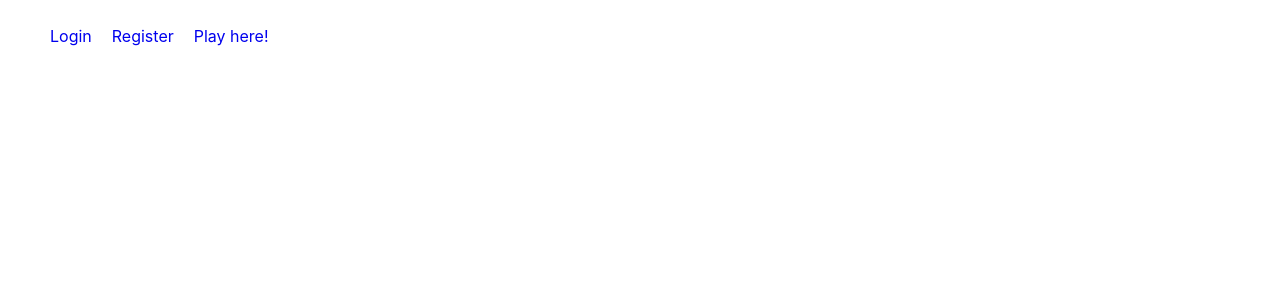
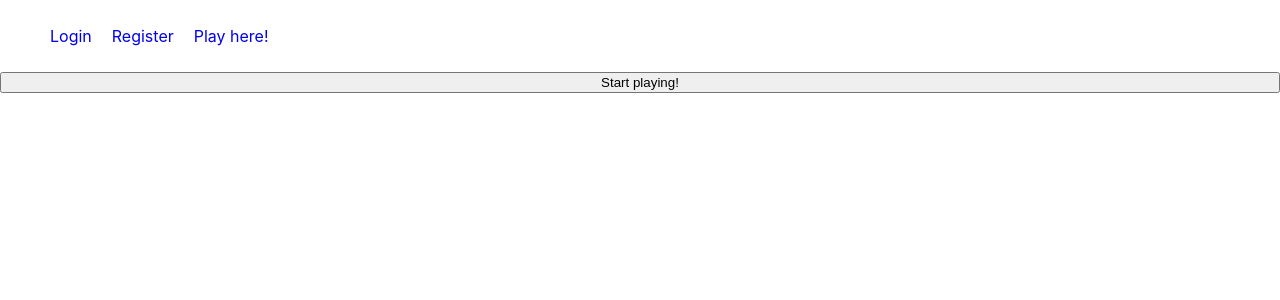
Before and after one commit to CS25-Django-MUD/Front-End, a React (Create React App) app in the folder adventure/: page /dashboard in a window 1280 px wide. Shown: the top 300 px of the page. Built offline with nearby package versions, Linux system fonts and the light colour scheme; no server answers; sample sign-in values are in the browser's storage.

Commit message:
Wrote API call in gamecontainer to get request the init endpoint

```diff
--- a/adventure/src/App.js
+++ b/adventure/src/App.js
@@ -1,4 +1,4 @@
-import React from 'react';
+import React, {useState, useEffect} from 'react';
 import './App.css';
 import Login from './components/Login';
 import Register from './components/Register';
@@ -7,6 +7,12 @@ import {BrowserRouter as Router, Route, Link} from 'react-router-dom';
 import GameContainer from './components/GameContainer';
 
 function App() {
+ const [usercreds, setUserCreds] = useState();
+
+ useEffect(() => {
+  //  console.log("From app: ", usercreds)
+}, [usercreds]);
+
   return (
     <Router>
     <div className="App">
@@ -16,9 +22,9 @@ function App() {
         <Link to="/dashboard">Play here!</Link>
       </ul>
 
-      <Route path="/login" component={Login} />
-      <Route path="/register" component={Register} />
-      <PrivateRoute path="/dashboard" component={GameContainer} />
+      <Route path="/login" render={() => (<Login setUserCreds={setUserCreds}/>)}  />
+      <Route path="/register" render={() => (<Register setUserCreds={setUserCreds}/>) }   />
+      <PrivateRoute path="/dashboard" component={GameContainer} usercreds={usercreds}/>
     </div>
     </Router>
   );
--- a/adventure/src/components/GameContainer.js
+++ b/adventure/src/components/GameContainer.js
@@ -1,14 +1,12 @@
 import React, {useState, useEffect} from 'react';
-import Room from './Room';
 import axiosWithAuth from './axiosWithAuth';
-import './styles.css'
+import './styles.css';
 import GameScreen from './GameScreen';
 
-//I think I'll make an axios call here, receive the JSON object, store the response data to state (useState), then map through it & render a Room object for each.
 
-
-const GameContainer = () => {
+const GameContainer = (props) => {
     const [rooms, setRooms] = useState({})
+    // let user = JSON.parse(props.usercreds.config.data)
 
     const addRooms = () => {
         axiosWithAuth().get('https://cs25-mud.herokuapp.com/api/adv/rooms/')
@@ -19,13 +17,29 @@ const GameContainer = () => {
         .catch(err => console.log(err));
         }
 
+    const startGame = () => {
+        axiosWithAuth().get('https://cs25-mud.herokuapp.com/api/adv/init')
+        .then(res => {
+            console.log(res)
+        })
+        // .then(() => {
+        //     axiosWithAuth().get('https://cs25-mud.herokuapp.com/api/adv/move')
+        // })
+        .catch(err => console.log(err));
+    }
+
     useEffect(() => {
         addRooms()
     }, [])
-
+    if (props.usercreds !== undefined) {
+        // console.log("Usercreds are ", user, user.username);
+    }
     return (
-        <div className="rooms-grid">
-            <GameScreen rooms={rooms}/>
+        <div className="game-container">
+            <button onClick={startGame} className="start-button">Start playing!</button>
+            <div className="rooms-grid">
+                <GameScreen rooms={rooms}/>
+            </div>
         </div>
     )
 }
--- a/adventure/src/components/GameScreen.js
+++ b/adventure/src/components/GameScreen.js
@@ -13,7 +13,6 @@ const GameScreen = (props) => {
         ))
     }
 
-
     return (
         <>
         {allrooms}
--- a/adventure/src/components/Login.js
+++ b/adventure/src/components/Login.js
@@ -12,7 +12,8 @@ const Login = (props) => {
         axiosWithAuth().post('https://cs25-mud.herokuapp.com/api/login/', credentials)
         .then(res => {
             console.log(res);
-            localStorage.setItem('token', res.data.token);
+            props.setUserCreds(res);
+            localStorage.setItem('token', res.data.key);
             props.history.push('/dashboard');
           })
         .catch(err => console.log(err));
--- a/adventure/src/components/PrivateRoute.js
+++ b/adventure/src/components/PrivateRoute.js
@@ -2,12 +2,13 @@ import React from 'react';
 import {Route, Redirect} from 'react-router-dom';
 
 const PrivateRoute = ({component: Component, ...rest}) => {
+    console.log(rest);
     return (
     <Route
     {...rest}
-    render={() => {
+    render={(lmh) => {
         if (localStorage.getItem("token"))  {
-            return <Component />
+            return <Component {...rest} {...lmh}/>
         } else {
             return <Redirect to="/login" />
         }
--- a/adventure/src/components/Register.js
+++ b/adventure/src/components/Register.js
@@ -1,9 +1,8 @@
 import React, {useState} from 'react';
 import axiosWithAuth from './axiosWithAuth';
 
-const Register = () => {
+const Register = (props) => {
     const [credentials, setCredentials] = useState({username: '', password1: '', password2: ''});
-
     const changeHandler = e => {
         setCredentials({
           ...credentials,
@@ -14,11 +13,13 @@ const Register = () => {
     const signupHandler = e => {
         e.preventDefault();
         //Deployed server
+        console.log("props are: ", props)
         axiosWithAuth().post('https://cs25-mud.herokuapp.com/api/registration/', credentials)
         //Test server
         // axiosWithAuth().post('https://lambda-mud-test.herokuapp.com/api/registration/', credentials)
         .then(res => {
           console.log('Logged in result', res);
+          props.setUserCreds(res);
       })
         .catch(err => {
         console.log(err)
--- a/adventure/src/components/axiosWithAuth.js
+++ b/adventure/src/components/axiosWithAuth.js
@@ -6,7 +6,7 @@ export const axiosWithAuth = () => {
     return axios.create({
         headers: {
             'Content-Type': 'application/json',
-            'Authorization': `${token}`,
+            'Authorization': `Token ${token}`,
         },
     });
 };
--- a/adventure/src/components/styles.css
+++ b/adventure/src/components/styles.css
@@ -18,3 +18,8 @@
     align-items: center;
     width: 2000px;
 }
+
+.game-container {
+    display: flex;
+    flex-direction: column;
+}
```
